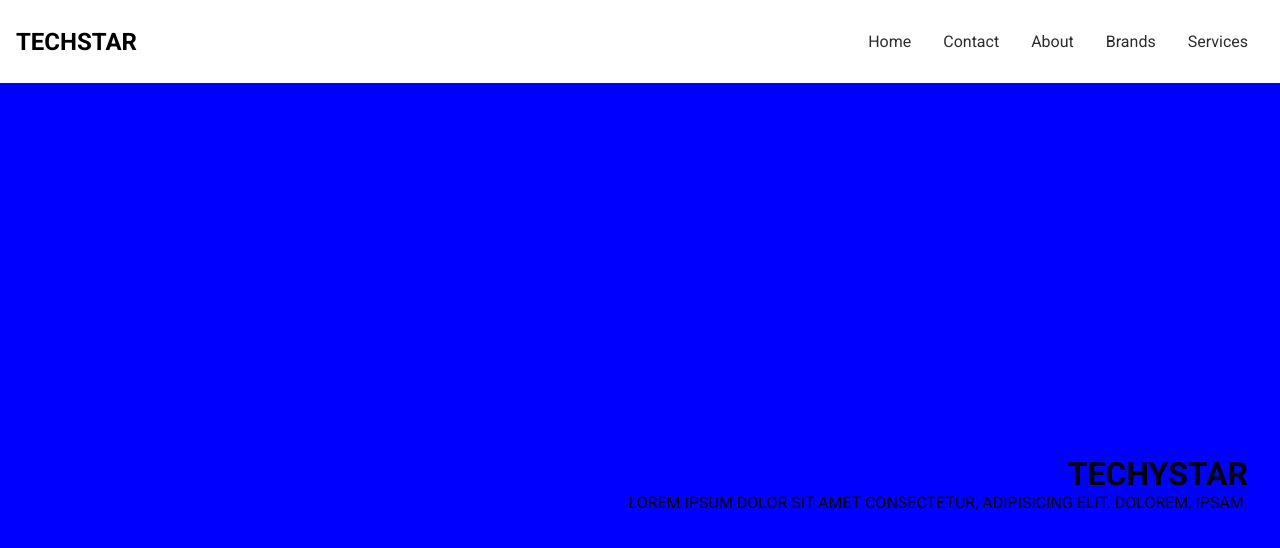
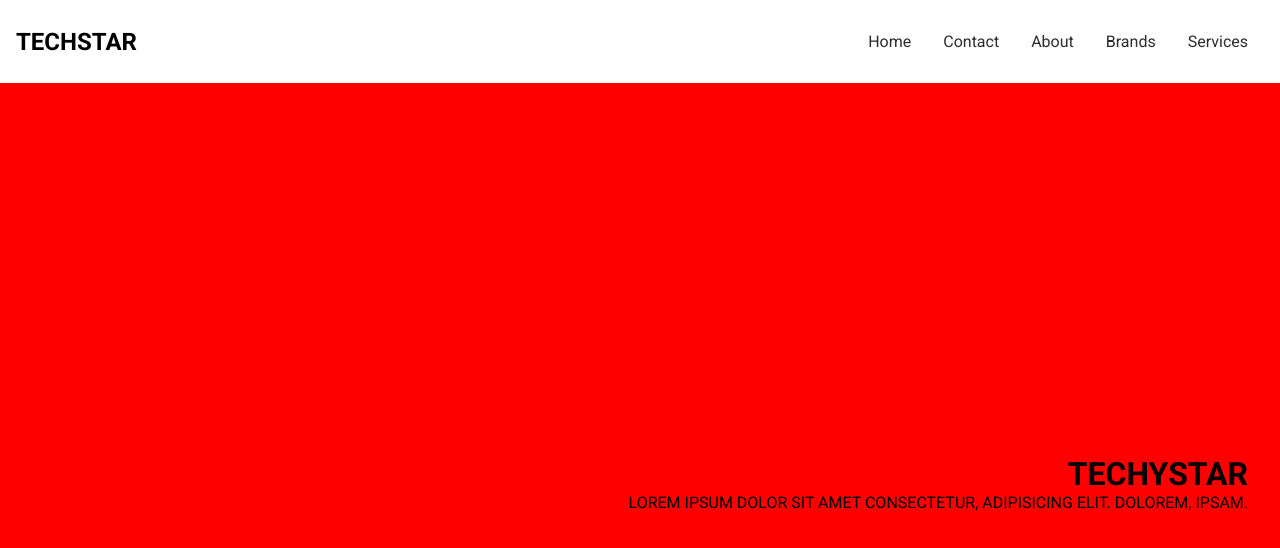
Before and after one commit to hbin1911/react_landingpage, a React (Create React App) app: page / in a window 1280 px wide. Shown: the top 548 px of the page. Built offline with nearby package versions, Linux system fonts and the light colour scheme.

Commit message:
minor changes

```diff
--- a/src/styles/home.scss
+++ b/src/styles/home.scss
@@ -15,6 +15,6 @@
         height: 100%;
         padding: 2rem;
         justify-content: center;
-        background-color: blue;
+        background-color: red;
     }
 }
```
